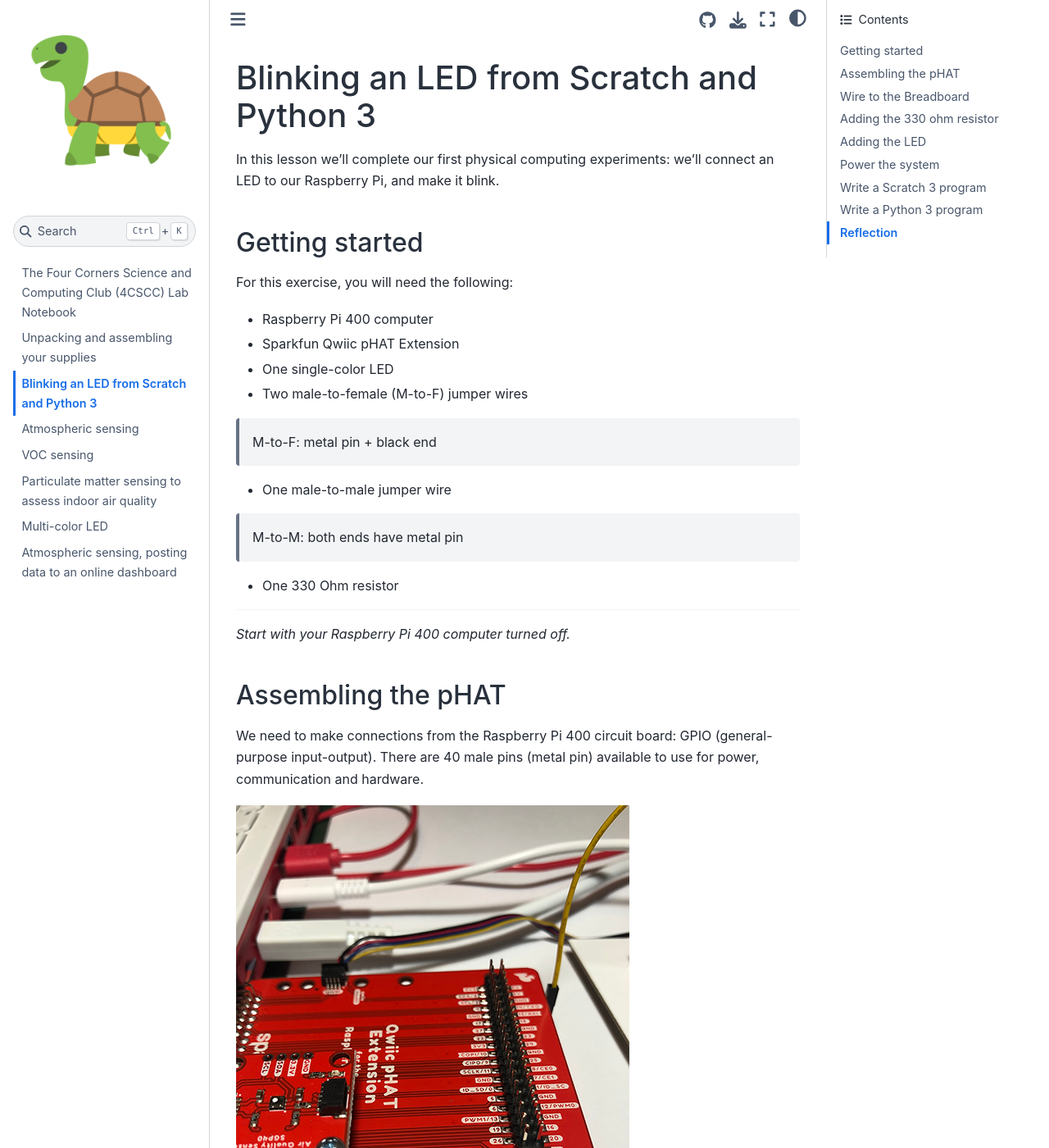
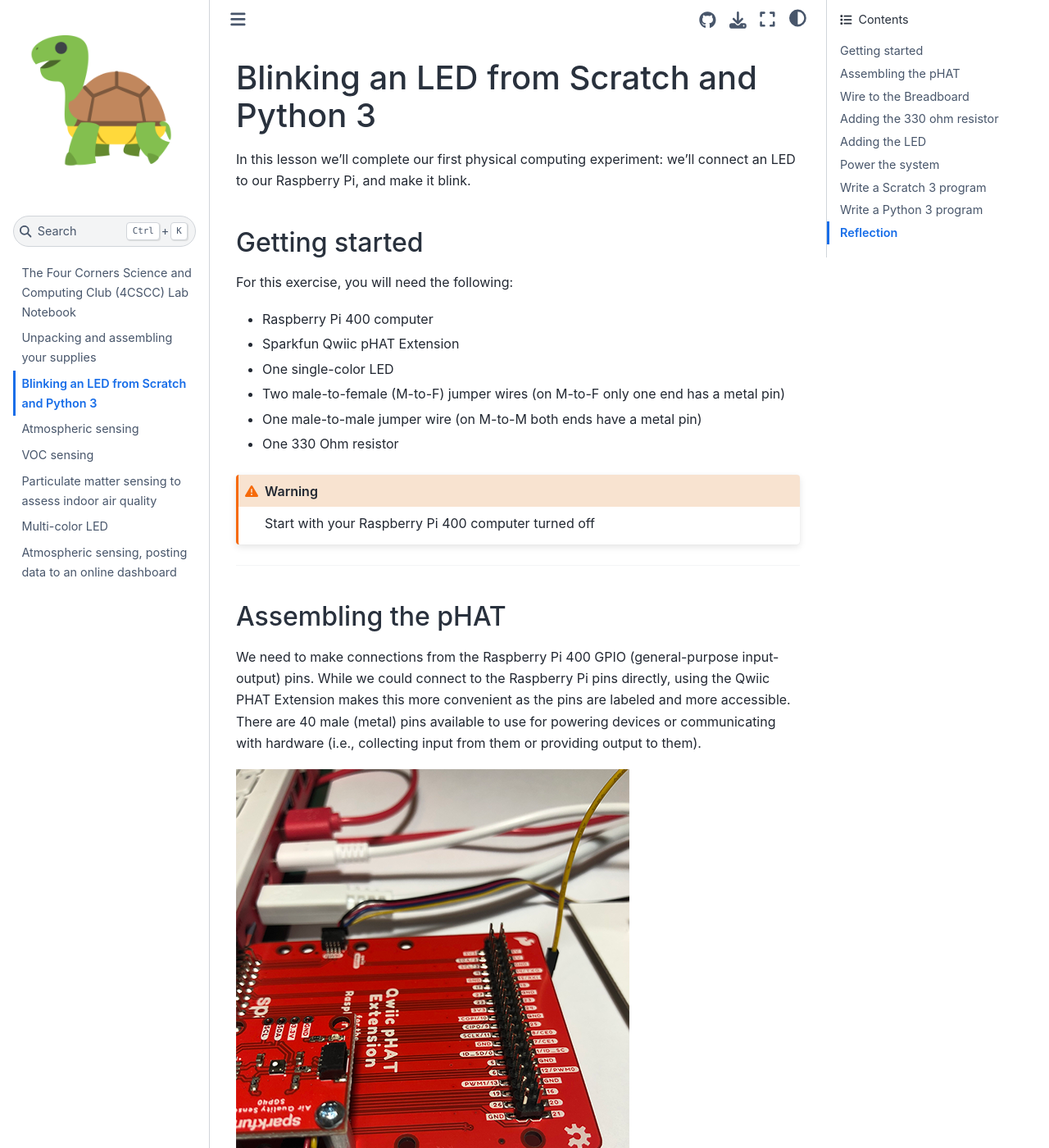
Before and after one commit to 4cscc/4cscc-lab-manual, a Jupyter Book: the page built from book/lessons/hello-led-1/lesson.md, in a window 1280 px wide and 1400 px high. Shown: the whole window at 82% size. Built offline with Jupyter Book 1.0.4 settings and Sphinx 7.4.7 and the Sphinx Book theme 1.1.4, drawn with Linux system fonts in a browser that asks for light colours; some of the changed text lies outside the part shown.

Commit message:
markdown clean-ups to get book to build

````diff
--- a/book/lessons/hello-led-1/lesson.md
+++ b/book/lessons/hello-led-1/lesson.md
@@ -1,73 +1,69 @@
 # Blinking an LED from Scratch and Python 3
 
-In this lesson we’ll complete our first physical computing experiments: we’ll connect an LED to our Raspberry Pi, and make it blink.
+In this lesson we’ll complete our first physical computing experiment: we’ll connect an LED to our Raspberry Pi, and make it blink.
 
 ## Getting started
 For this exercise, you will need the following:
 * Raspberry Pi 400 computer
 * Sparkfun Qwiic pHAT Extension
 * One single-color LED
-* Two male-to-female (M-to-F) jumper wires
+* Two male-to-female (M-to-F) jumper wires (on M-to-F only one end has a metal pin)
+* One male-to-male jumper wire (on M-to-M both ends have a metal pin)
+* One 330 Ohm resistor
 
-> M-to-F: metal pin + black end
-
-* One male-to-male jumper wire
-
-> M-to-M: both ends have metal pin
-
-* One 330 Ohm resistor
+```{warning}
+Start with your Raspberry Pi 400 computer turned off
+```
 
 ---
 
-*Start with your Raspberry Pi 400 computer turned off.*
-
 ## Assembling the pHAT
 
-We need to make connections from the Raspberry Pi 400 circuit board: GPIO (general-purpose input-output).
-There are 40 male pins (metal pin) available to use for power, communication and hardware.
+We need to make connections from the Raspberry Pi 400 GPIO (general-purpose input-output) pins. While we could connect to the Raspberry Pi pins directly, using the Qwiic PHAT Extension makes this more convenient as the pins are labeled and more accessible. There are 40 male (metal) pins available to use for powering devices or communicating with hardware (i.e., collecting input from them or providing output to them).
 
 ![pHAT-board-plugged-into-Raspberry-pi-400](images/01-gpio-board.png)
 
 1. Collect one M-to-F pin. Take the female end (black) and insert it into the GND (ground) on the pHAT male pin.
 
-![male-to-female-jumper-wires](images/02-male-to-female.png)
+    ![male-to-female-jumper-wires](images/02-male-to-female.png)
 
-2. Collect the other M-to-F pin. Take the female end (black) and insert into 21 on the pHAT male pin.
+1. Collect the other M-to-F pin. Take the female end (black) and insert into 21 on the pHAT male pin.
 
-![jumper-wires-plugged-into-gpio](images/03-jumper-wires-gpio.png)
+    ![jumper-wires-plugged-into-gpio](images/03-jumper-wires-gpio.png)
 
 ## Wire to the Breadboard
 
 A breadboard lets you insert (plug) components and have them connect through metal tracks hidden beneath the surface. This makes it MUCH easier to build circuits.
 
-3. Take the male end of the M-to-F pin connected to GND and insert it into column (-) in row 1 of the breadboard.
+1. Take the male end of the M-to-F pin connected to GND and insert it into column (-) in row 1 of the breadboard.
 
-![jumper-wire-1-plugged-into-breadboard](images/04-male-end-1-breadboard.png)
+    ![jumper-wire-1-plugged-into-breadboard](images/04-male-end-1-breadboard.png)
 
-4. Take the male end of the other M-to-F pin connected to 21 and insert it into the column (a) in row 4 of the breadboard.
+1. Take the male end of the other M-to-F pin connected to 21 and insert it into the column (a) in row 4 of the breadboard.
 
-![jumper-wire-2-plugged-into-breadboard](images/05-male-end-2-breadboard.png)
+    ![jumper-wire-2-plugged-into-breadboard](images/05-male-end-2-breadboard.png)
 
-5. Collect the M-to-M pin. Take one end and insert it into column (-) in row 30 of the breadboard.
+1. Collect the M-to-M pin. Take one end and insert it into column (-) in row 30 of the breadboard.
 
-![jumper-wire-3-plugged-into-breadboard](images/06-male-end-3-breadboard.png)
+    ![jumper-wire-3-plugged-into-breadboard](images/06-male-end-3-breadboard.png)
 
-6. Take the other end of the M-to-M pin and insert it into column (j) in row 5 of the breadboard.
+1. Take the other end of the M-to-M pin and insert it into column (j) in row 5 of the breadboard.
 
-![jumper-wire-4-plugged-into-breadboard](images/07-male-end-4-breadboard.png)
+    ![jumper-wire-4-plugged-into-breadboard](images/07-male-end-4-breadboard.png)
 
 ## Adding the 330 ohm resistor
 
 A resistor are components that control the flow of electrical current. Each resistor has different values measured using ohms. the higher the number of ohms, the more resistance is provided. Resistors are used to protect different components (like an light emitting diode) from drawing too much current which can result in damaging components or even the Raspberry Pi 400.
 
-7. Pick up the resistor and look at the color combination. It reads orange, red, brown gold. To read the resistor color codes, you can watch the video ["How to Read a Resistor"](https://www.youtube.com/watch?v=GLD7AgAYqwAv).
+1. Pick up the resistor and look at the color combination. It reads orange, red, brown gold. To read the resistor color codes, you can watch the video ["How to Read a Resistor"](https://www.youtube.com/watch?v=GLD7AgAYqwAv).
 
-![330-ohm-resistor](images/08-330-ohm-resistor.png)
+    ![330-ohm-resistor](images/08-330-ohm-resistor.png)
 
-8. Take the orange end of the resistor and insert it into column (e) in row 4 of the breadboard.
-9. Take the brown end of the resister and insert it into column (f) in row 4.
+1. Take the orange end of the resistor and insert it into column (e) in row 4 of the breadboard.
 
-![330-ohm-resistor-plugged-into-breadboard](images/09-330-ohm-resistor-breadboard.png)
+1. Take the brown end of the resister and insert it into column (f) in row 4.
+
+    ![330-ohm-resistor-plugged-into-breadboard](images/09-330-ohm-resistor-breadboard.png)
 
 ## Adding the LED
 
@@ -75,116 +71,118 @@
 
 ![LED](images/10-led.png)
 
-10. Take the longer leg of the LED and insert it into column (g) in row 4.
-11. Take the shorter leg of the LED and insert it into column (g) in row 5.
+1. Take the longer leg of the LED and insert it into column (g) in row 4.
 
-![LED-plugged-into-breadboard](images/11-led-breadboard.png)
+1. Take the shorter leg of the LED and insert it into column (g) in row 5.
+
+    ![LED-plugged-into-breadboard](images/11-led-breadboard.png)
 
 ## Power the system
 
-12. Your connection of the electronics is all set-up.
+1. Your connection of the electronics is all set-up.
 
-![wired-pHAT-and-breadboard](images/12-complete-set-up.png)
+    ![wired-pHAT-and-breadboard](images/12-complete-set-up.png)
 
-13. Turn on the Raspberry Pi 400. The pHAT and power will light up red.
+1. Turn on the Raspberry Pi 400. The pHAT and power will light up red.
 
-![power-on-wired-pHAT-and-breadboard](images/13-powered-set-up.png)
+    ![power-on-wired-pHAT-and-breadboard](images/13-powered-set-up.png)
 
----
+
 ## Write a Scratch 3 program
-For this part of the exercise, you will be using the software [Scratch](https://scratch.mit.edu/).
+For this part of the exercise, you will be using the [Scratch](https://scratch.mit.edu/) programming language.
 
-14. Go to the Raspberry icon, click on Programming and select Scratch 3. This will pop-up a new window that will go through two messages "Scratch Desktop is loading" and "Creating Project".
+1. Go to the Raspberry icon, click on Programming and select Scratch 3. This will pop-up a new window that will go through two messages "Scratch Desktop is loading" and "Creating Project".
 
-![scratch-opening-screen](images/15-opening-scratch.png)
+    ![scratch-opening-screen](images/15-opening-scratch.png)
 
-15. The Scratch 3 program will open up to the home screen.
+1. The Scratch 3 program will open up to the home screen.
 
-![scratch-home-screen](images/16-scratch-opened-labeled.png)
+    ![scratch-home-screen](images/16-scratch-opened-labeled.png)
 
-* The far left panel (A) is called the Blocks Palette. These are the available blocks for your program.
-* The next panel (B) is called the Blocks. The blocks are pre-written chunks of program code that allow you to build your program.
-* The center panel (C) is called the Code Area. This is the space where your program is build by dragging and dropping blocks from the Blocks Palette to form scripts.
-* The two icons (D) are the green flag and red stop sign. The green flag icon will run the program. The red stop sign icon will stop the program.
-* The button (E) is the Add Extension icon. This loads blocks that are part of extension features.
+    * The far left panel (A) is called the Blocks Palette. These are the available blocks for your program.
+    * The next panel (B) is called the Blocks. The blocks are pre-written chunks of program code that allow you to build your program.
+    * The center panel (C) is called the Code Area. This is the space where your program is build by dragging and dropping blocks from the Blocks Palette to form scripts.
+    * The two icons (D) are the green flag and red stop sign. The green flag icon will run the program. The red stop sign icon will stop the program.
+    * The button (E) is the Add Extension icon. This loads blocks that are part of extension features.
 
-16. To access the blocks associated with the pHAT, we need to add the GPIO blocks. Go the blue Add Extension icon on the lower left corner.
+1. To access the blocks associated with the pHAT, we need to add the GPIO blocks. Go the blue Add Extension icon on the lower left corner.
 
-![scratch-program-select-extension](images/17-add-extension.png)
+    ![scratch-program-select-extension](images/17-add-extension.png)
 
-17. Scroll down and select the Raspberry Pi GPIO. This will yield blocks to control the Raspberry Pi GPIO lines.
+1. Scroll down and select the Raspberry Pi GPIO. This will yield blocks to control the Raspberry Pi GPIO lines.
 
-![scratch-program-gpio-extention](images/18-select-gpio.png)
+    ![scratch-program-gpio-extention](images/18-select-gpio.png)
 
-18. If done successfully, the new icon Raspberry Pi GPIO will appear in the Blocks Palette panel.
+1. If done successfully, the new icon Raspberry Pi GPIO will appear in the Blocks Palette panel.
 
-![scratch-program-new-GPIO-icon](images/19-view-gpio.png)
+    ![scratch-program-new-GPIO-icon](images/19-view-gpio.png)
 
 Now let's turn on the LED! Scratch is a drag-and-drop approach to writing code. The blocks have different shapes that allow them to be built in a modular connection.
 
-19. The first block to add is the 'when clicked'. Click on the circle "Events" and find when clicked. Drag it over into the Code Area panel.
+1. The first block to add is the `when clicked`. Click on the circle "Events" and find when clicked. Drag it over into the Code Area panel.
 
-![scratch-program-select-events](images/20-select-events.png)
+    ![scratch-program-select-events](images/20-select-events.png)
 
-![scratch-program-select-gpio](images/21-find-set-gpio.png)
+    ![scratch-program-select-gpio](images/21-find-set-gpio.png)
 
-20. Next, click on the Raspberry Pi GPIO icon. Select the 'set gpio 0 to output high' block and drag it over into the Code Area panel.
+1. Next, click on the Raspberry Pi GPIO icon. Select the `set gpio 0 to output high` block and drag it over into the Code Area panel.
 
-![scratch-program-gpio-icon](images/22-select-gpio.png)
+    ![scratch-program-gpio-icon](images/22-select-gpio.png)
 
-21. You'll need to choose the number of the pin you're using. Look at the GPIO m-to-f jumper wire, it is plugged into '21'. Click on the small arrow to open the drop-down selection and click on 21, this is the GPIO 21 pin.
+1. You'll need to choose the number of the pin you're using. Look at the GPIO m-to-f jumper wire, it is plugged into '21'. Click on the small arrow to open the drop-down selection and click on 21, this is the GPIO 21 pin.
 
-![scratch-program-gpio-select-pin](images/23-click-green-flag-go.png)
+    ![scratch-program-gpio-select-pin](images/23-click-green-flag-go.png)
 
-21. Next, click on the click on the green flag icon to run the program. You should see the LED light up!
+1. Next, click on the click on the green flag icon to run the program. You should see the LED light up!
 
-![scratch-program-green-flag-icon-run-program](images/24-powered-set-up.png)
+    ![scratch-program-green-flag-icon-run-program](images/24-powered-set-up.png)
 
-22. To turn off the LED, click on the down arrow at the end of the block and choose 'low' from the list.
+1. To turn off the LED, click on the down arrow at the end of the block and choose 'low' from the list.
 
-![scratch-program-adjust-gpio-block](images/25-change-gpio-low.png)
+    ![scratch-program-adjust-gpio-block](images/25-change-gpio-low.png)
 
-23. To flash the LED on and off every second, we have to use the 'forever' block and two 'wait 1 second' blocks. Click on the circle "Control" to get the blocks.
+1. To flash the LED on and off every second, we have to use the `forever` block and two 'wait 1 second' blocks. Click on the circle "Control" to get the blocks.
 
-![scratch-program-new-program-entry](images/26-program-forever.png)
+    ![scratch-program-new-program-entry](images/26-program-forever.png)
 
-24. Build the program as you see below. Then click on the green flag icon to run your program!
+1. Build the program as you see below. Then click on the green flag icon to run your program!
 
-![scratch-program-final-program](images/28-program-complete.png)
+    ![scratch-program-final-program](images/28-program-complete.png)
 
-Congrats on using Scratch 3 to program your blinking LED.
+Congrats on using Scratch 3 to program your blinking LED!
 
 ## Write a Python 3 program
 
-For this part of the exercise, you will be using the software [Thonny Python IDE](https://thonny.org/).
+For this part of the exercise, you will be using the [Thonny Python IDE](https://thonny.org/). IDE stands for "Integrated Development Environment" and is intended to provide everything you need to develop software.
 
-25. Go to the Raspberry icon, click on Programming and select Thonny Python IDE. This will pop-up a new window. The top panel "<untitled>" is the code editor. The bottom panel is the shell to execute the script.
+1. Go to the Raspberry icon, click on Programming and select Thonny Python IDE. This will pop-up a new window. The top panel (labeled `<untitled>`) is the code editor. The bottom panel (labeled `shell`) is where you can execute (or run) your script.
 
-![thonny-home-screen](images/29-thonny-opened.png)
+    ![thonny-home-screen](images/29-thonny-opened.png)
 
-26. Copy the code below and paste into the untitled code editor.
+1. Copy the code below and paste into the untitled code editor.
 
-```python
-from gpiozero import LED
-from time import sleep
+    ```python
+    from gpiozero import LED
+    from time import sleep
 
-led = LED(21)
+    led = LED(21)
 
-while True:
-    led.on()
-    sleep(1.0)
-    led.off()
-    sleep(1.0)
-```
-![code-in-code-editor](images/30-gpio-code.png)
+    while True:
+        led.on()
+        sleep(1.0)
+        led.off()
+        sleep(1.0)
+    ```
+    ![code-in-code-editor](images/30-gpio-code.png)
 
-> gpiozero is called a library with one part called LED, made to work with LEDs. The variable led lets the library know which GPIO pin (21) the LED is connected to.
+    `gpiozero` is called a library, and this library provides an object called `LED`, which helps you work with LEDs from within Python. The variable `led` lets the library know which GPIO pin (21) the LED is connected to.
 
-27. Save the program with the name "blinking-led". This will switch the file to a .py or .python file ending. Then click on "Run" to run the code.
+1. Save the program with the name "blinking-led". This will switch the file to a .py or .python file ending. Then click on "Run" to run the code.
 
-![run-code-in-shell](images/31-run-code.png)
+    ![run-code-in-shell](images/31-run-code.png)
 
 ----
 ## Reflection
 
-Look at the code above and adjust the values in `sleep(1.0)' of the python program or 'wait X second' in Scratch. How could you speed up or slow down the LED?
+* Look at the code above and adjust the values in `sleep(1.0)` of the Python program or `wait X second` in Scratch. How could you speed up or slow down the LED?
+* In the Python code, what is the smallest amount of time that you can have the code sleep for while still being able to see the LED flashing?
````
